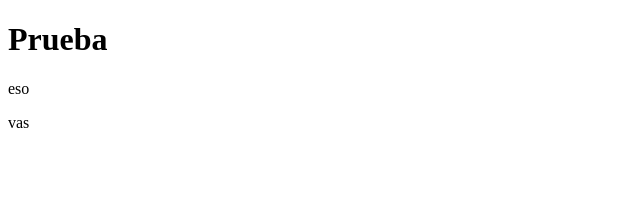
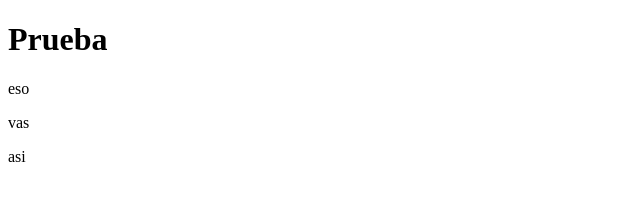
Before and after one commit to sebasthiangamero/vscode05, a plain HTML site: page index.html in a window 1280 px wide. Shown: the full height of the page, 0-640 px from the left. Drawn offline with Linux system fonts and the light colour scheme.

Commit message:
tercer commit - agregar index

```diff
--- a/index.html
+++ b/index.html
@@ -9,5 +9,6 @@
     <h1>Prueba</h1>
     <p>eso</p>
     <p>vas</p>
+    <p>asi</p>
 </body>
 </html>
```
